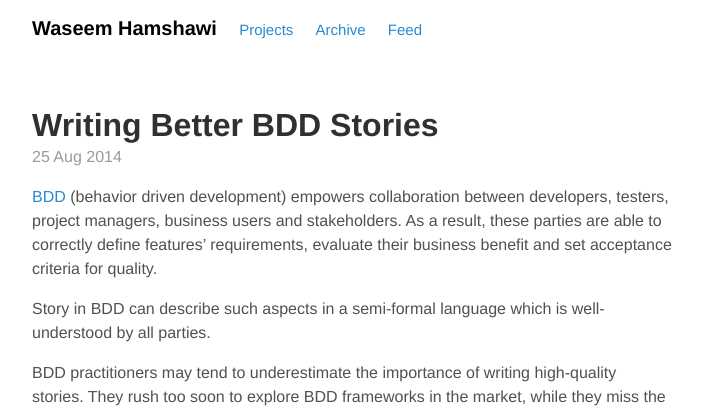
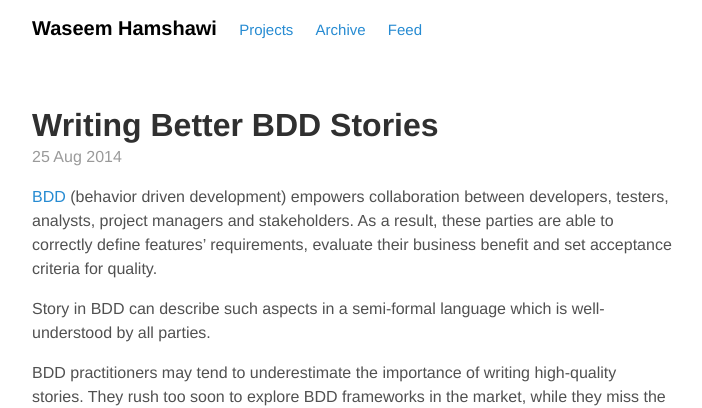
Before and after one commit to waseemh/waseemh.github.io_F, a Jekyll site: the page built from _posts/2014-08-25-writing-better-bdd-stories.md, in a window 1280 px wide and 900 px high. Shown: the top 408 px of the window, without its empty margins (288-990 px from the left). Built offline with Jekyll 4.4.1, drawn with Linux system fonts in a browser that asks for light colours; Markdown is read by kramdown in place of the engine named in the settings.

Commit message:
minor fix

```diff
--- a/_posts/2014-08-25-writing-better-bdd-stories.md
+++ b/_posts/2014-08-25-writing-better-bdd-stories.md
@@ -1,11 +1,11 @@
 ---
 layout: post
-title: "Writing Better BDD Stories "
+title: "Writing Better BDD Stories"
 comments: true
 permalink: writing-better-bdd-stories
 ---
 
-[BDD](http://en.wikipedia.org/wiki/Behavior-driven_development) (behavior driven development) empowers collaboration between developers, testers, project managers, business users and stakeholders. As a result, these parties are able to correctly define features' requirements, evaluate their business benefit and set acceptance criteria for quality.
+[BDD](http://en.wikipedia.org/wiki/Behavior-driven_development) (behavior driven development) empowers collaboration between developers, testers, analysts, project managers and stakeholders. As a result, these parties are able to correctly define features' requirements, evaluate their business benefit and set acceptance criteria for quality.
 
 Story in BDD can describe such aspects in a semi-formal language which is well-understood by all parties.
 
```
